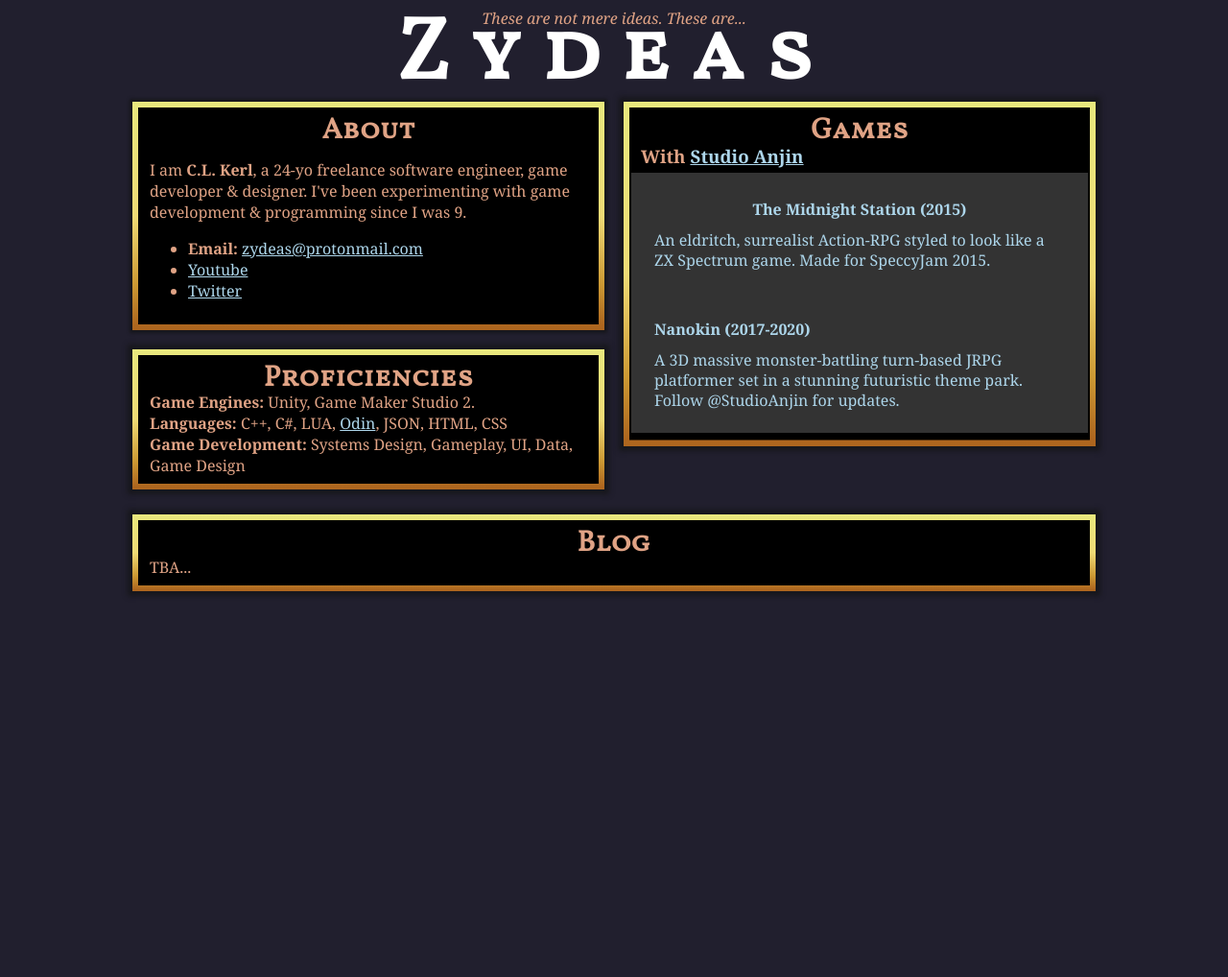
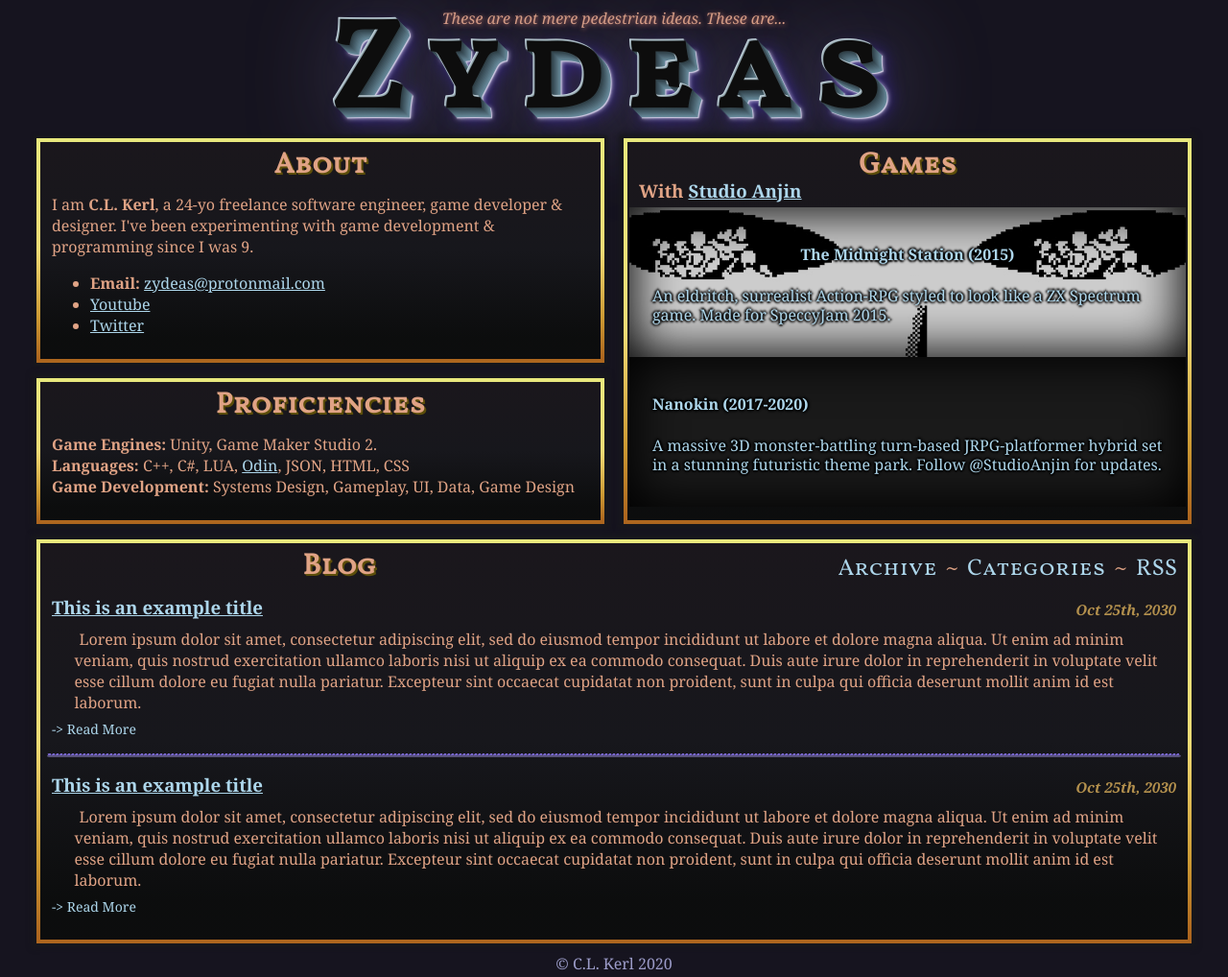
Before and after one commit to zydeas/zydeas.github.io, a plain HTML site: page index.html in a window 1280 px wide. Shown: the whole page at 96% size. Before the commit the page ends 800 px from the top, so only its background shows below. Drawn offline with Linux system fonts and the light colour scheme.

Commit message:
Actual style layed down.

```diff
--- a/index.html
+++ b/index.html
@@ -1,189 +1,27 @@
 <!DOCTYPE html>
-<meta name="viewport" content="width=device-width, initial-scale=1.0">
 <html>
 <head>
 	<title>ZYDEAS</title>
 
-	<link rel="stylesheet" type="text/css" href="util.css">
-	<link rel="stylesheet" href="fonts/Vollkorn/stylesheet.css" type="text/css" charset="utf-8" />
-
-	<style type="text/css">
-
-		/*:root{
-			--rainbow1: hsl(45, 80%, 50%);
-			--rainbow2: hsl(105, 60%, 50%);
-			--rainbow3: hsl(165, 60%, 70%);
-			--rainbow4: hsl(270, 40%, 60%);
-			--rainbow5: hsl(10, 60%, 70%);
-			--rainbow_gradient: linear-gradient(to bottom,
-				 var(--rainbow1) 0%,
-				 var(--rainbow2) 20%,
-				 var(--rainbow3) 40%,
-				 var(--rainbow4) 80%,
-				 var(--rainbow5) 100%);
-		}*/
-
-		:root{
-			--grad1: hsl(60, 70%, 70%);
-			--grad2: hsl(50, 80%, 70%);
-			--grad3: hsl(40, 60%, 50%);
-			--grad4: hsl(30, 70%, 40%);
-			--gold_gradient: linear-gradient(to bottom,
-				 var(--grad1) 0%,
-				 var(--grad2) 50%,
-				 var(--grad3) 80%,
-				 var(--grad4) 98% );
-		}
-
-		body {
-			font-family: Georgia;
-			color: hsl(20, 60%, 70%);
-		}
-
-		h2 { margin-top: 0px; text-align: center; }
-
-		h3 {
-			margin-top: 0px;
-			margin-bottom: 5px
-		}
-
-		.title{
-			font-family:vollkorn_scregular;
-			margin-top: -20px;
-			margin-bottom: 0;
-			font-size: 90px;
-			letter-spacing: 20px;
-			color:white;
-		}
-
-		.box_header {
-			font-family:vollkorn_scregular;
-			font-size: 30px;
-			margin-bottom: 0;
-		}
-
-		a:link {
-			color:hsl(200, 60%, 80%);
-		}
-
-		a:active {
-			color:hsl(1, 60%, 80%);
-		}
-
-		a:visited {
-			color:hsl(100, 60%, 80%);
-		}
-
-		/*.container{
-			display: flex;
-		}*/
-
-		.content {
-			margin: auto;
-			width: 85%;
-			max-width: 1024px;
-		}
-
-		.row {
-			display: flex;
-			flex-wrap: wrap;
-		}
-
-		.column {
-			flex: 50%;
-			flex-direction: column;
-		}
-
-		.module-border-wrap{
-
-			vertical-align: top;
-			margin: 6px 10px 20px 10px;
-
-			padding: 1rem;
-			position: relative;
-			background-blend-mode: multiply;
-			background: var(--gold_gradient);
-
-			padding: 6px;
-		}
-
-		#AboutBox 			{ box-shadow: 0px 0px 3px 3px hsl(240, 10%, 10%); }
-		#ProficienciesBox 	{ box-shadow: 0px 0px 5px 5px hsl(240, 10%, 10%);  }
-		#GamesBox		 	{ box-shadow: 0px 0px 5px 5px hsl(240, 10%, 10%); flex: 1;  }
-
-		.module{
-			padding: 8px 12px 8px 12px;
-			background: black;
-			clip-path: inset(0px 0px 0px 0px);
-			/*max-width: 40%;*/
-		}
-
-		/*.column{
-					float:		left;
-					width: 		50%;
-			max-width: 256px;
-		}
-
-		.row:after {
-				content: 	"";
-				display: 	table;
-					clear:		both;
-		}*/
-
-		button{
-			margin-top: 50px;
-		}
-
-		.link_button{
-			margin-right: -10px;
-			margin-left: -10px;
-
-			background-color: hsla(0, 100%, 100%, .2);
-
-			/*box-shadow:inset 0px 1px 0px 0px #cf866c;
-			border-radius:11px;
-			border:2px solid #942911;*/
-
-			display:inline-block;
-			cursor:pointer;
-
-			padding: 17px 24px;
-			text-decoration:none;
-
-			transition-duration: 0.2s;
-		}
-
-		.link_button:hover {
-
-			background-color: hsla(0, 100%, 100%, .4);
-		}
-
-		.link_button > h4
-		{
-			margin-top: 10px;
-		}
-
-		.link_button > p
-		{
-			line-height: 	1.3em;
-			white-space:	normal;
-			max-width:		500px;
-			margin-top:		-10px;
-			margin-bottom:	6px;
-			text-align: 	left;
-		}
-
-	</style>
 
 	<meta charset="utf-8">
 	<meta name="description" content="DESCRIPTION">
 	<meta name="author" content="C.L. Kerl">
+	<meta name="viewport" content="width=device-width, initial-scale=1.0">
+
+	<link rel="stylesheet" href="fonts/Vollkorn/stylesheet.css" type="text/css" charset="utf-8" />
+	<link rel="stylesheet" type="text/css" href="util.css">
+	<link rel="stylesheet" href="style.css" type="text/css" charset="utf-8">
 </head>
 
-<body style="background-color:hsl(250, 20%, 15%);">
+<body>
 	<div align="Center">
-		<i class="noselect">These are not mere ideas. These are...</i>
+		<i class="noselect" id="title_blurb">These are not mere pedestrian ideas. These are...</i>
+
+		<div class="title_wrapper">
 				<h1 class="title noselect">Zydeas</h1>
+		</div>
+
 		<!-- <h5 id="quote">quote</h5> -->
 
 	</div>
@@ -192,7 +30,7 @@
 
 		<div class="column">
 
-			<div class="module-border-wrap" id="AboutBox"> <div class="module">
+			<div class="module_border_wrap" id="AboutBox"> <div class="module">
 				<h2 class="box_header">About</h2>
 				<p>
 					I am <b>C.L. Kerl</b>, a 24-yo freelance software engineer, game developer & designer. I've been experimenting with game development & programming since I was 9.
@@ -208,9 +46,9 @@
 			</div> </div>
 
 
-			<div class="module-border-wrap" id="ProficienciesBox"> <div class="module">
+			<div class="module_border_wrap" id="ProficienciesBox"> <div class="module">
 				<h2 class="box_header">Proficiencies</h2>
-
+				<p>
 				<b>Game Engines:</b> Unity, Game Maker Studio 2.<br>
 
 				<b>Languages:</b> C++, C#, LUA, <a href="http://odin-lang.org/" target="_blank">Odin</a>, JSON, HTML, CSS <br>
@@ -226,35 +64,89 @@
 						<li><b>Data:</b></li>
 					</ul>
 				</div> -->
+				</p>
 			</div> </div>
 		</div>
 
 		<div class="column">
-			<div class="module-border-wrap" id="GamesBox"> <div class="module">
+			<div class="module_border_wrap" id="GamesBox">
+				<div class="module" id="GamesBoxInner">
 					<h2 class="box_header">Games</h2>
-
 			<!-- Currently, most of my game development knowledge comes from -->
 
-			<div class="box">
 					<h3>With <a href = "https://studio-anjin.co.uk/">Studio Anjin</a></h3>
-				<div><a	href="https://studioanjin.itch.io/the-midnight-station" class="link_button" target="_blank">
+
+					<div class="games_list">
+						<div><a	href="https://studioanjin.itch.io/the-midnight-station" class="link_button" target="_blank" id="tms_button">
 							<h4 align="center">The Midnight Station (2015)</h4>
 							<p>An eldritch, surrealist Action-RPG styled to look like a ZX Spectrum game. Made for SpeccyJam 2015.</p>
 						</a></div>
 
 						<div><a href="https://twitter.com/StudioAnjin" class="link_button" target="_blank">
 							<h4>Nanokin (2017-2020)</h4>
-					<p>A 3D massive monster-battling turn-based JRPG platformer set in a stunning futuristic theme park. Follow @StudioAnjin for updates.</p>
+							<p>A massive 3D monster-battling turn-based JRPG-platformer hybrid set in a stunning futuristic theme park. Follow @StudioAnjin for updates.</p>
 						</a></div>
 					</div>
-			</div></div>
+
+				</div>
+			</div>
 		</div>
 
-		<div class="column module-border-wrap" id="GamesBox"> <div class="module">
-			<h2 class="box_header">Blog</h2>
-			TBA...
+
+	</div>
+
+
+
+		<div class="content row"><div class="column">
+			<div class="column module_border_wrap" id="GamesBox"> <div class="module">
+
+				<div class="blog_info">
+					<h2 class="box_header blog_header">Blog</h2>
+					<div class="spacer"></div>
+					<div class="blog_links_box">
+						<a href="/">Archive</a> ~ <a href="/">Categories</a> ~ <a href="/">RSS</a>
+					</div>
+				</div><p>
+
+				<div class="blog_post">
+					<div class="blog_post_header">
+						<a href="/"><h3>This is an example title</h3></a>
+						<div class="spacer"></div>
+						<div class="post_date"><b>Oct 25th, 2030</b></div>
+					</div>
+
+					<p class="post_text">
+						Lorem ipsum dolor sit amet, consectetur adipiscing elit, sed do eiusmod tempor incididunt ut labore et dolore magna aliqua. Ut enim ad minim veniam, quis nostrud exercitation ullamco laboris nisi ut aliquip ex ea commodo consequat. Duis aute irure dolor in reprehenderit in voluptate velit esse cillum dolore eu fugiat nulla pariatur. Excepteur sint occaecat cupidatat non proident, sunt in culpa qui officia deserunt mollit anim id est laborum.
+					</p>
+
+					<div class="read_more_link">
+						<a href="/"> -> Read More </a>
+					</div>
+
+				</div>
+
+				<div class="seperator"></div>
+
+				<div class="blog_post">
+					<div class="blog_post_header">
+						<a href="/"><h3>This is an example title</h3></a>
+						<div class="spacer"></div>
+						<div class="post_date"><b>Oct 25th, 2030</b></div>
+					</div>
+
+					<p class="post_text">Lorem ipsum dolor sit amet, consectetur adipiscing elit, sed do eiusmod tempor incididunt ut labore et dolore magna aliqua. Ut enim ad minim veniam, quis nostrud exercitation ullamco laboris nisi ut aliquip ex ea commodo consequat. Duis aute irure dolor in reprehenderit in voluptate velit esse cillum dolore eu fugiat nulla pariatur. Excepteur sint occaecat cupidatat non proident, sunt in culpa qui officia deserunt mollit anim id est laborum.</p>
+
+
+					<div class="read_more_link">
+						<a href="/"> -> Read More </a>
+					</div>
+				</div>
+
+			</p></div></div>
 		</div></div>
 
+	<div id="copyright_notice">
+		© C.L. Kerl 2020
 	</div>
 
 </body>
--- /dev/null
+++ b/style.css
@@ -0,0 +1,342 @@
+
+/*:root{
+	--rainbow1: hsl(45, 80%, 50%);
+	--rainbow2: hsl(105, 60%, 50%);
+	--rainbow3: hsl(165, 60%, 70%);
+	--rainbow4: hsl(270, 40%, 60%);
+	--rainbow5: hsl(10, 60%, 70%);
+	--rainbow_gradient: linear-gradient(to bottom,
+		 var(--rainbow1) 0%,
+		 var(--rainbow2) 20%,
+		 var(--rainbow3) 40%,
+		 var(--rainbow4) 80%,
+		 var(--rainbow5) 100%);
+}*/
+
+:root {
+	--grad1: hsl(60, 70%, 70%);
+	--grad2: hsl(50, 80%, 70%);
+	--grad3: hsl(40, 60%, 50%);
+	--grad4: hsl(30, 70%, 40%);
+	--gold_gradient: linear-gradient(to bottom,
+		 var(--grad1) 0%,
+		 var(--grad2) 50%,
+		 var(--grad3) 80%,
+		 var(--grad4) 98% );
+}
+
+body {
+	font-family: Georgia;
+	color: hsl(20, 60%, 70%);
+	background-color:hsl(250, 20%, 10%);
+}
+
+h2 { margin-top: 0px; text-align: center; }
+
+h3 {
+	margin-top: 0px;
+	margin-bottom: 5px
+}
+
+.title {
+	font-family:vollkorn_scregular;
+	margin-top: -20px;
+	margin-bottom: 0;
+	font-size: clamp(70px, 10vw, 130px);
+	letter-spacing: 20px;
+	color: hsl(0, 0%, 5%);
+
+
+
+    text-shadow:-1px -1px 2px	hsl(200, 10%, 50%),
+    			-2px -2px 0px	hsl(200, 50%, 90%),
+    			 0px 0px 0 		hsl(200, 20%, 20%),
+                 1px 1px 0 		hsl(200, 20%, 23%),
+                 2px 2px 0 		hsl(200, 20%, 26%),
+                 3px 3px 0 		hsl(200, 20%, 29%),
+                 4px 4px 0 		hsl(200, 20%, 32%),
+                 5px 5px 0 		hsl(200, 20%, 35%),
+                 6px 6px 0 		hsl(200, 20%, 38%),
+                 7px 7px 0 		hsl(200, 20%, 41%),
+                 8px 8px 0 		hsl(200, 20%, 44%),
+                 9px 9px 0 		hsl(200, 20%, 47%),
+                 10px 10px  0 	hsl(200, 20%, 50%),
+                 11px 11px 5px  hsl(250, 30%, 80%),
+                 11px 11px 1px 	hsl(250, 30%, 90%),
+                 11px 11px 20px hsl(250, 60%, 40%),
+                 11px 11px 100px hsl(250, 20%, 50%);
+
+}
+
+#title_blurb {
+	text-shadow: 1px 1px 5px hsl(10, 50%, 60%);
+}
+
+.box_header {
+	font-family:vollkorn_scregular;
+	font-size: 30px;
+	margin-bottom: 0;
+
+	text-shadow: 1px 1px 0px hsl(50, 80%, 20%),
+				 2px 2px 0px hsl(50, 80%, 20%)
+	;
+}
+
+
+a:link {
+	color:hsl(200, 60%, 80%);
+}
+
+a:hover {
+	color:hsl(250, 50%, 70%);
+}
+
+a:active {
+	color:hsl(1, 60%, 60%);
+}
+
+a:visited {
+	color:hsl(100, 60%, 80%);
+}
+
+/*.container{
+	display: flex;
+}*/
+
+.content {
+	margin: auto;
+	width: 100%;
+	max-width: 1224px;
+}
+
+.row {
+	display: flex;
+	flex-wrap: wrap;
+}
+
+.column {
+	flex: 50%;
+	flex-direction: column;
+	display: flex;
+}
+
+.module_border_wrap {
+	display: flex;
+	flex-grow: 1;
+
+	vertical-align: top;
+	margin: 6px 10px 10px 10px;
+
+
+	position: relative;
+	background-blend-mode: multiply;
+	background: var(--gold_gradient);
+
+	padding: 4px;
+}
+
+#AboutBox 			{ box-shadow: 0px 0px 3px 3px hsl(240, 10%, 10%); }
+#ProficienciesBox 	{ box-shadow: 0px 0px 5px 5px hsl(240, 10%, 10%);  }
+#GamesBox		 	{
+	box-shadow: 0px 0px 5px 5px hsl(240, 10%, 10%);
+}
+
+.module{
+	flex-grow: 1;
+	padding: 8px 12px 8px 12px;
+
+	background: linear-gradient(to bottom,
+					 hsl(280, 10%, 10%) 0%,
+					 hsl(240, 10%, 10%) 50%,
+					 hsl(200, 5%, 5%) 90%);
+
+	clip-path: inset(0px 0px 0px 0px);
+}
+
+#GamesBoxInner {
+	padding-bottom: 1px;
+}
+
+.games_list {
+	flex-direction:column;
+}
+
+button {
+	margin-top: 50px;
+}
+
+#tms_button {
+	background-position: center;
+	background-image: url("img/tms_img.gif");
+	background-color: hsla(10, 0%, 80%, 100%);
+	background-blend-mode: multiply;
+}
+
+.link_button {
+	flex-grow: 1;
+
+	margin-right: -10px;
+	margin-left: -10px;
+	margin-bottom: 0px;
+
+	box-shadow:inset 0px 0px 50px 5px #000000;
+
+	display:inline-block;
+	cursor:pointer;
+
+	background-color: hsla(10, 0%, 10%, 100%);
+
+	padding: 17px 24px;
+	text-decoration:none;
+
+	transition-duration: 0.2s;
+
+	text-shadow:  0px  2px 2px #000000,
+				  0px -2px 2px #000000,
+				  2px  0px 2px #000000,
+				 -2px  0px 2px #000000
+			;
+}
+
+.link_button:hover {
+	background-color: hsla(10, 0%, 50%, 100%);
+}
+
+.link_button > h4
+{
+}
+
+.link_button > p
+{
+	line-height: 	1.3em;
+	white-space:	normal;
+	max-width:		700px;
+	text-align: 	left;
+}
+
+
+#copyright_notice {
+	color: hsl(240, 30%, 70%);
+	text-align: center;
+}
+
+.blog_info
+{
+	display: flex;
+	flex-direction: row;
+}
+
+.blog_header {
+	flex-basis:800px;
+	max-width: 600px;
+	text-align: center;
+}
+
+.blog_links_box
+{
+	font-family:vollkorn_scregular;
+	margin-top: 0.2em;
+	margin-right: -5px;
+	vertical-align: center;
+	font-size:25px;
+	flex-shrink: 0;
+}
+
+.blog_links_box > a {
+	padding: 4px;
+	font-size: 24px;
+	text-decoration:none;
+}
+
+.blog_post_header {
+	display: flex;
+	-ms-align-items: center;
+	align-items: center;
+}
+
+.post_date {
+	color: hsl(40, 40%, 50%);
+	font-style: italic;
+	font-size: 15px;
+}
+
+.post_text{
+	margin-top:5px;
+	margin-bottom:5px;
+	margin-left:2%;
+	text-indent:5px;
+}
+
+.read_more_link > a {
+	font-size: 		 14px;
+	margin-bottom: 	 10px;
+	text-decoration:none;
+}
+
+.seperator {
+	margin-top: 15px;
+	margin-bottom: 16px;
+	margin-left: -5px;
+	margin-right: -5px;
+
+	border-top: 2px dotted hsl(250, 50%, 60%);
+	border-bottom: 2px solid hsl(250, 20%, 40%);
+	border-radius: 4px;
+}
+
+@media screen and (max-width: 590px) {
+
+	.title {
+
+		margin-top: 0px;
+		margin-bottom: 0;
+		font-size: clamp(70px, 10vw, 130px);
+		letter-spacing: 20px;
+	}
+
+	#title_blurb {
+		display: block;
+		font-size: 14px;
+		transform: translateX(1em) translateY(0.7em);
+	}
+
+	.box_header{
+		margin-bottom:-5px;
+		font-size:30px;
+		text-align: left;
+		margin-left:10%;
+	}
+
+	.module_border_wrap{
+
+		margin: 15px 0px 0px 0px;
+	}
+
+	.blog_info {
+		flex-direction: column;
+	}
+
+	.blog_header {
+		flex-basis: 0px;
+	}
+
+	.blog_links_box {
+		text-align:center;
+		font-size: 20px;
+	}
+
+	.blog_links_box > a {
+		padding: 8px;
+		font-size: 20px;
+	}
+
+	#copyright_notice {
+		margin-top:30px;
+		margin-bottom:30px;
+	}
+
+	.blog_post_header {
+		align-items:flex-start;
+		flex-direction:column;
+	}
+}
--- a/util.css
+++ b/util.css
@@ -9,3 +9,7 @@
             user-select: none; /* Non-prefixed version, currently
                                   supported by Chrome, Edge, Opera and Firefox */
 }
+
+.spacer	{
+	flex-grow: 1;
+}
```
Also changed, not shown: img/tms_img.gif (added). Lines whose indentation alone changed are shown as unchanged.
